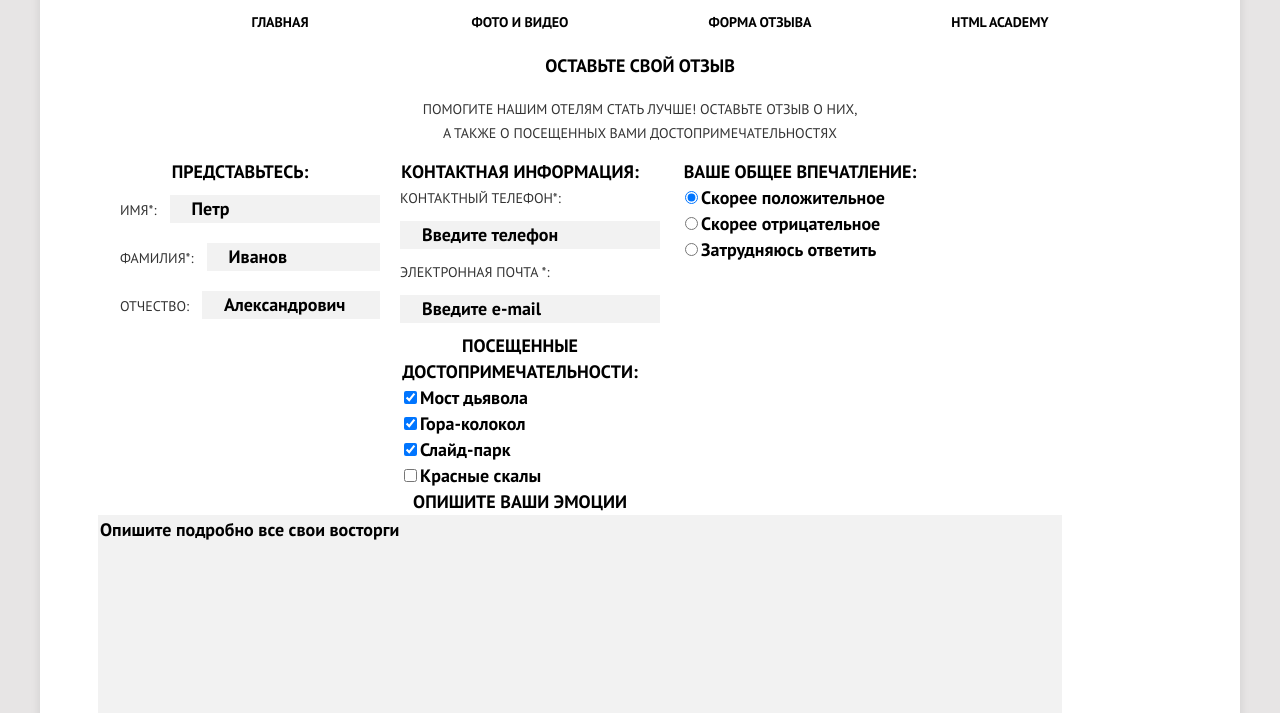
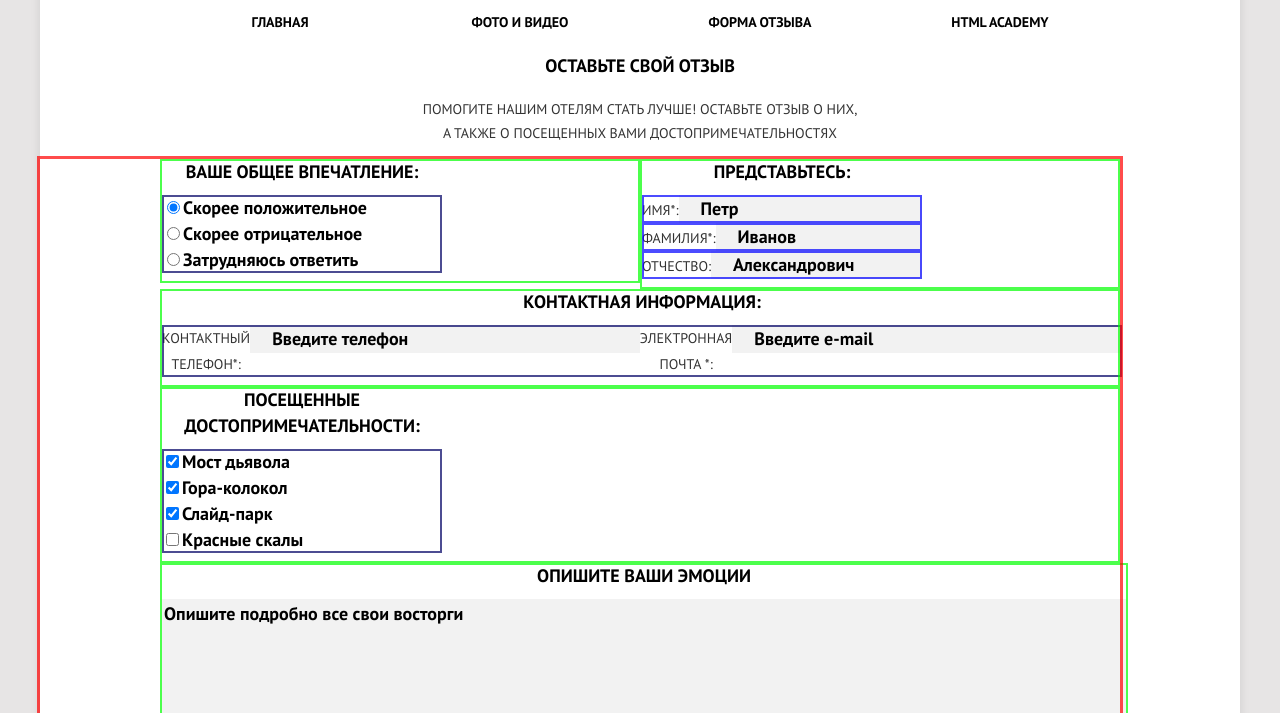
Before and after one commit to Ozomad/1536397-sedona-21, a website: page source/form.html in a window 1280 px wide. Shown: the part 87-800 px from the top of the page. Drawn offline with nearby package versions, Linux system fonts and the light colour scheme; files that its build step writes are made by us from their sources.

Commit message:
сетка для секции контакты

```diff
--- a/source/form.html
+++ b/source/form.html
@@ -42,8 +42,8 @@
           </div>
         </section>
         <form class="review-form" action="https://echo.htmlacademy.ru" method="post">
-          <section class="review-form__section">
-            <div class="review-form__wrapper">
+          <section class="review-form__section review-form__section--info">
+            <div class="review-form__wrapper ">
               <h2 class="visually-hidden">Информация о госте</h2>
               <fieldset class="review-form__fieldset">
                 <legend class="review-form__legend">Представьтесь:</legend>
@@ -62,12 +62,12 @@
               </fieldset>
             </div>
           </section>
-          <section class="review-form__section">
-            <div class="review-form__wrapper">
+          <section class="review-form__section review-form__section--contacts">
+            <div class="review-form__wrapper ">
               <h2 class="visually-hidden">Контакты гостя</h2>
               <fieldset class="review-form__fieldset">
                 <legend class="review-form__legend ">Контактная информация:</legend>
-                <div class="review-form__column">
+                <div class="review-form__column review-form__column--contacts">
                   <label for="phone" class="review-form__label required">Контактный телефон*:</label>
                   <input type="text" class="review-form__input " id="phone" name="phone" value="Введите телефон" required>
                   <label for="email" class="review-form__label required">Электронная почта *:</label>
@@ -76,8 +76,8 @@
               </fieldset>
             </div>
           </section>
-          <section class="review-form__section">
-            <div class="review-form__wrapper">
+          <section class="review-form__section review-form__section--review">
+            <div class="review-form__wrapper ">
               <h2 class="visually-hidden">Впечатление гостя</h2>
               <fieldset class="review-form__fieldset">
                 <legend class="review-form__legend ">Ваше общее впечатление:</legend>
@@ -95,8 +95,8 @@
               </fieldset>
             </div>
           </section>
-          <section class="review-form__section">
-            <div class="review-form__wrapper">
+          <section class="review-form__section review-form__section--sight">
+            <div class="review-form__wrapper ">
               <h2 class="visually-hidden">Достопримечательности</h2>
               <fieldset class="review-form__fieldset">
                 <legend class="review-form__legend">Посещенные достопримечательности:</legend>
@@ -117,12 +117,14 @@
               </fieldset>
             </div>
           </section>
-          <section class="review-form__section">
-            <h2 class="visually-hidden">Эмоции</h2>
-            <fieldset class="review-form__fieldset ">
-              <legend class="review-form__legend ">Опишите ваши эмоции</legend>
-              <textarea class="review-form__textarea "name="review-form__textarea" rows="8" cols="40">Опишите подробно все свои восторги </textarea>
-            </fieldset>
+          <section class="review-form__section review-form__section--emotion">
+            <div class="review-form__wrapper ">
+              <h2 class="visually-hidden">Эмоции</h2>
+              <fieldset class="review-form__fieldset ">
+                <legend class="review-form__legend ">Опишите ваши эмоции</legend>
+                <textarea class="review-form__textarea "name="review-form__textarea" rows="8" cols="40">Опишите подробно все свои восторги </textarea>
+              </fieldset>
+            </div>
           </section>
           <button class="button review-form__button" type="button" name="button" type="submit">Отправить отзыв</button>
         </form>
@@ -150,7 +152,6 @@
           </div>
         </div>
       </footer>
-
     </div>
   </body>
 </html>
--- a/source/less/review-form.less
+++ b/source/less/review-form.less
@@ -2,18 +2,22 @@
   display: flex;
   flex-direction: row;
   flex-wrap: wrap;
-  justify-content: center;
+  justify-content: space-around;
+  align-items: flex-start;
   width: 280px;
+
+  padding-left: 20px;
+  outline: 3px solid rgba(255, 0, 0, 0.7);
 
   @media (min-width: @tablet-width) {
     width: 648px;
+    padding-left: 60px;
   }
 
   @media (min-width: @desktop-width) {
     width: 960px;
+    padding-left: 120px;
   }
-
-
 }
 
 .review-form__legend,
@@ -31,26 +35,21 @@
   line-height: 26px;
   font-weight: 400;
   color: @basic-grey;
-
-  margin-right: 13px;
 }
 
 .review-form__fieldset {
   border-style: none;
-  //padding-left: 20px;
-  padding : 0 0;
-  margin: 0 0;
   width: 280px;
+  padding : 10px 0;
 }
 
 .review-form__input {
   font-family: inherit;
   background-color: @background-grey-light;
   border-style: none;
-  padding-left: 22px;
-  margin: 10px 0 ;
   width: 100%;
   box-sizing: border-box;
+  padding-left: 22px;
 }
 
 .review-form__item {
@@ -62,16 +61,13 @@
   background-color: @background-grey-light;
   border: none;
   width: 280px;
-  margin-left: 20px;
 
   @media (min-width: @tablet-width) {
     width: 648px;
-    margin-left: 60px;
   }
 
   @media (min-width: @desktop-width) {
     width: 960px;
-    margin-left: 120px;
   }
 }
 
@@ -83,7 +79,7 @@
   border: none;
   height: 58px;
   width: 280px;
-  margin-left: 20px;
+  align-items: center;
 
   @media (min-width: @tablet-width) {
     width: 324px;
@@ -95,17 +91,72 @@
   }
 }
 
-
 .review-form__row {
   display: flex;
   align-items: baseline;
-  //justify-content: flex-end;
-  padding-left: 20px;
+
+  outline-offset: -2px;
+  outline: 2px solid rgba(0, 0, 255, 0.7);
 }
 
 .review-form__column {
   display: flex;
   flex-direction: column;
   align-items: flex-start;
-  padding-left: 20px;
+  outline-offset: -2px;
+  outline: 2px solid rgba(0, 0, 100, 0.7);
 }
+
+.review-form__column--contacts {
+  @media (min-width: @tablet-width) {
+    width: 648px;
+    justify-content: flex-start;
+  }
+
+  @media (min-width: @desktop-width) {
+    display: flex;
+    flex-direction: row;
+    width: 960px;
+  }
+}
+
+.review-form__section--info,
+.review-form__section--review {
+
+  @media (min-width: @tablet-width) {
+    width: 320px;
+    justify-content: flex-start;
+  }
+
+  @media (min-width: @desktop-width) {
+    width: 480px;
+  }
+}
+
+.review-form__section--contacts,
+.review-form__section--sight {
+
+  @media (min-width: @tablet-width) {
+    width: 648px;
+    justify-content: flex-start;
+  }
+
+  @media (min-width: @desktop-width) {
+    width: 960px;
+  }
+}
+
+.review-form__section--review {
+  @media (min-width: @tablet-width) {
+    order: -1;
+  }
+}
+
+.review-form__section--info,
+.review-form__section--review,
+.review-form__section--contacts,
+.review-form__section--emotion,
+.review-form__section--sight, {
+  outline-offset: -2px;
+  outline: 2px solid rgba(0, 255, 0, 0.7);
+}
```
Also changed, not shown: source/index.html (+0 -2 lines).
